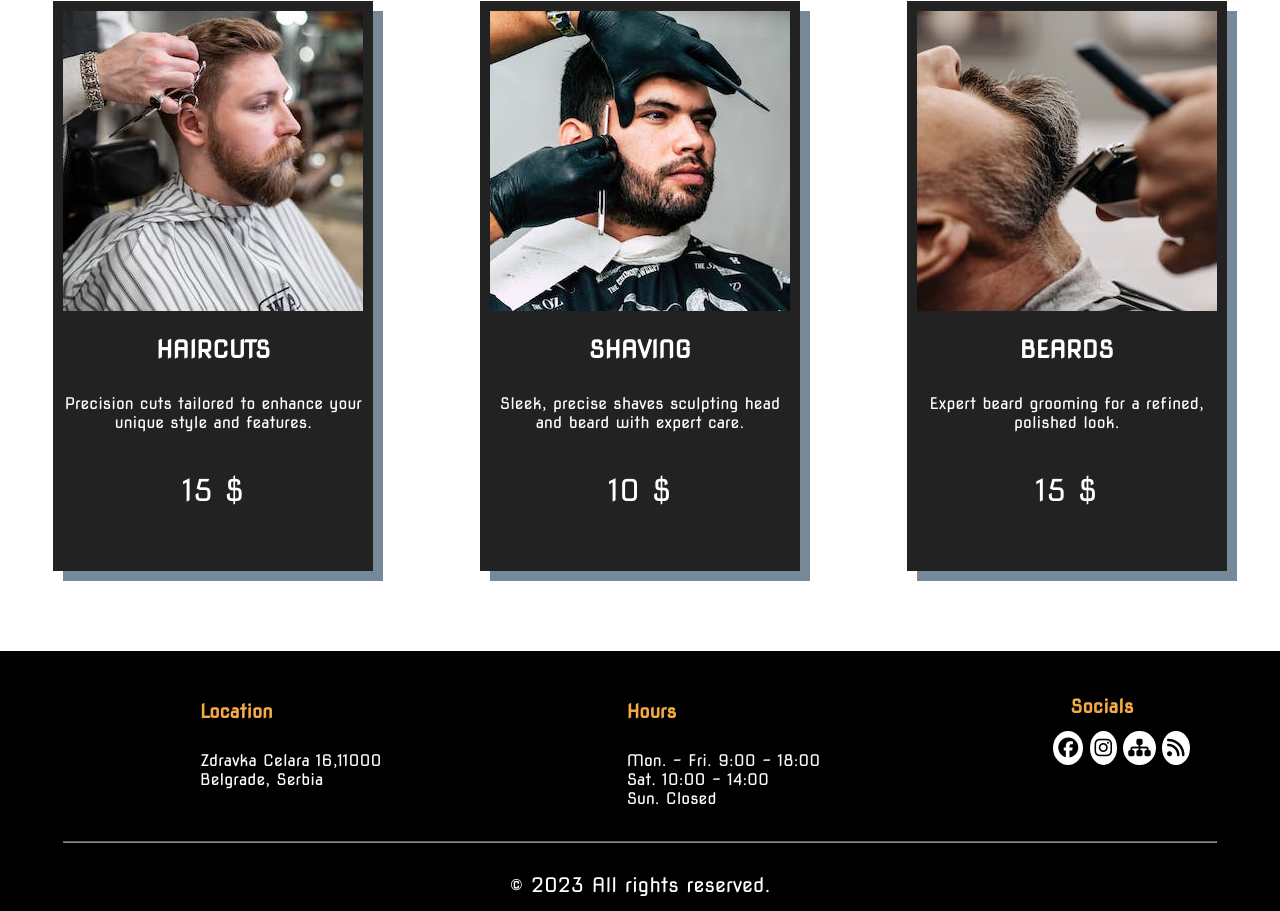
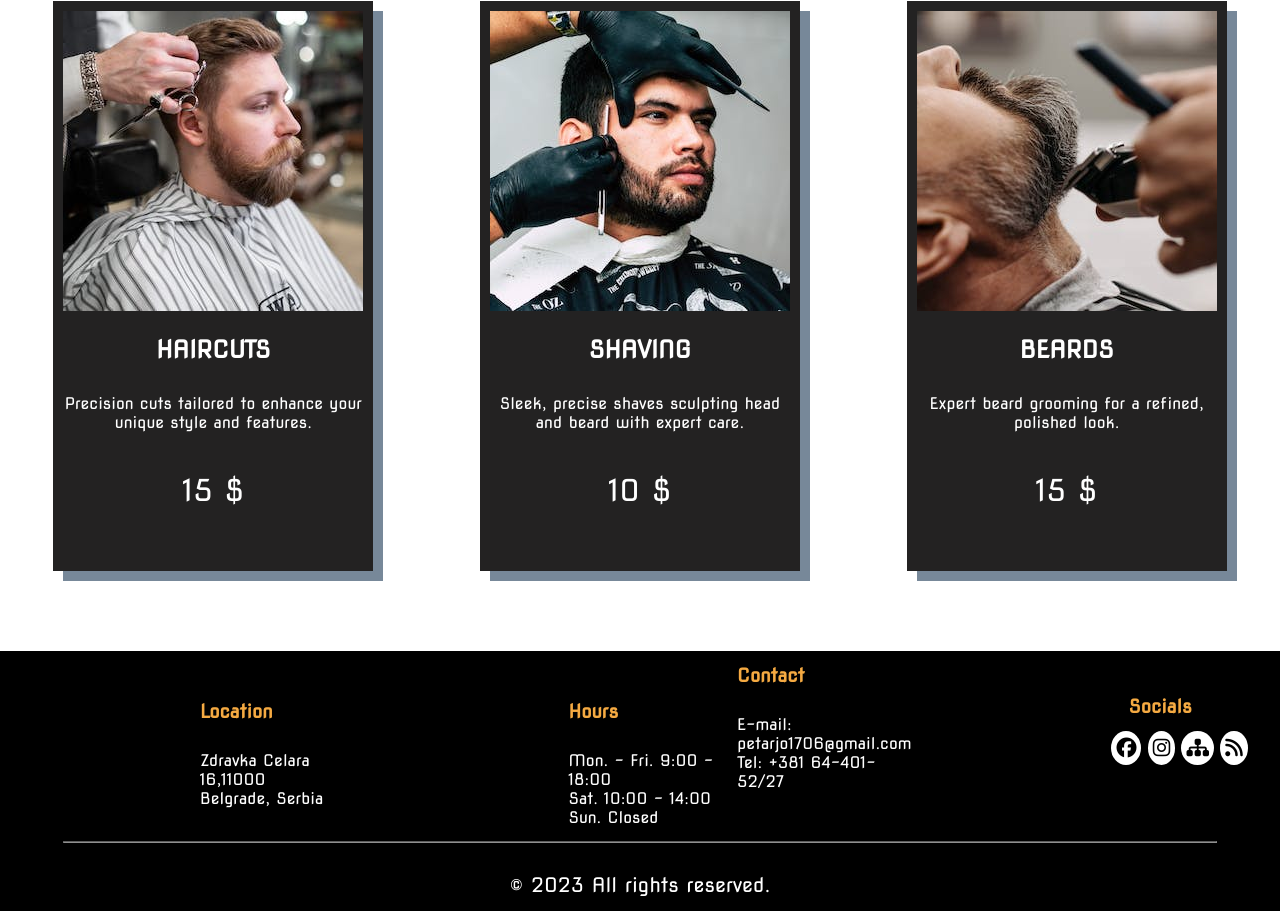
Before and after one commit to petar080/petar080, a plain HTML site: page index.html in a window 1280 px wide. Shown: the part 926-1837 px from the top of the page. Drawn offline with Linux system fonts and the light colour scheme; a web font is replaced by a local one.

Commit message:
Update index.html

```diff
--- a/index.html
+++ b/index.html
@@ -64,6 +64,11 @@
                     <h3>Hours</h3>
                     <p>Mon. - Fri. 9:00 - 18:00<br/> Sat. 10:00 - 14:00<br/> Sun. Closed</p>
                 </div>
+               <div class="contact">
+                    <h3>Contact</h3>
+                    <p>E-mail: petarjo1706@gmail.com<br/>
+                    Tel: +381 64-401-52/27</p>
+                </div>
                  <div class="socials">
                     <h3>Socials</h3>
                         <a href="https://www.facebook.com" target="_blank"><i class="fa-brands fa-facebook"></i></a>
```
